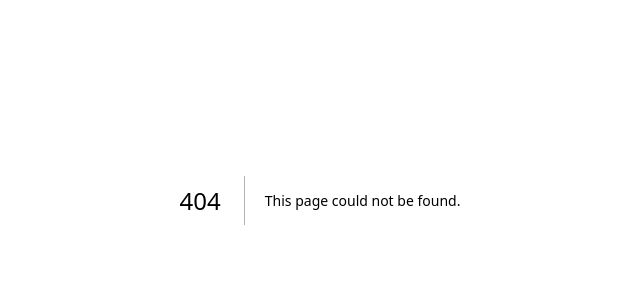
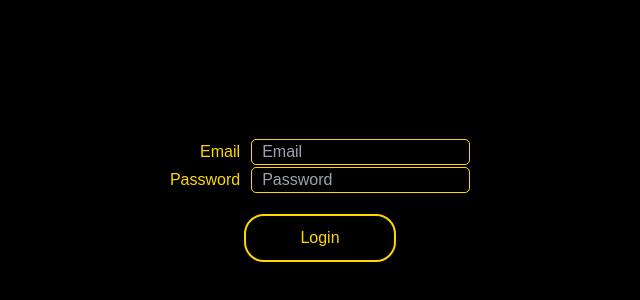
Before and after one commit to bigdude409/photo-journal, a Next.js app: page /login in a window 1280 px wide. Before the commit this address had no page. Shown: the part 200-500 px from the top of the page, without its empty margins (320-960 px from the left). Built offline with nearby package versions, Linux system fonts and the light colour scheme.

Commit message:
Login page

```diff
--- a/src/app/layout.tsx
+++ b/src/app/layout.tsx
@@ -23,8 +23,8 @@ export default function RootLayout({
   children: React.ReactNode
 }) {
   return (
-    <html lang="en" className="dark:bg-gray-900 bg-white">
-      <body className="${geistSans.variable} ${geistMono.variable} antialiased dark:bg-black bg-white transition-colors duration-300">
+    <html lang="en" className="dark:bg-black bg-white">
+      <body className="${geistSans.variable} ${geistMono.variable} antialiased dark:bg-black bg-white">
         {children}
       </body>
     </html>
--- /dev/null
+++ b/src/app/login/page.tsx
@@ -0,0 +1,134 @@
+'use client';
+
+import React, { useEffect, useState } from 'react';
+import { useRouter } from "next/navigation";
+
+const LoginPage = () => {
+    const [email, setEmail] = useState('');
+    const [password, setPassword] = useState('');
+    const [error, setError] = useState('');
+    const [isLoggedIn, setIsLoggedIn] = useState(false);
+
+    const router = useRouter();
+
+    useEffect(() => {
+        const token = localStorage.getItem('authToken');
+        if (token) {
+            setIsLoggedIn(true);
+            router.push('/blog');
+        }
+    }, []);
+
+      // Redirect if logged in
+      useEffect(() => {
+        if (isLoggedIn) {
+            router.push('/blog');
+        }
+    }, [isLoggedIn, router]);
+
+    if (isLoggedIn) {
+        return null;
+    }
+
+    const authEndpoint = 'http://localhost:3010/api/v1/user/login';
+    const handleLogin = async () => {
+        try {
+            const response = await fetch(authEndpoint, {
+                method: 'POST',
+                headers: {
+                    'Content-Type': 'application/json',
+                },
+                body: JSON.stringify({ email: email, password: password }),
+            });
+
+            if (!response.ok) {
+                throw new Error('Login failed');
+            }
+
+            const data = await response.json();
+            const token = data.token;
+
+            // Save the token for subsequent calls
+            localStorage.setItem('authToken', token);
+            setIsLoggedIn(true);
+        } catch (err) {
+            if (err instanceof Error) {
+                setError(err.message);
+            } else {
+                setError('An unexpected error occurred');
+            }
+        }
+    };
+
+    return (
+        <div style={{ display: 'flex', justifyContent: 'center', alignItems: 'center', height: '100vh', backgroundColor: 'black' }}>
+            <div style={{ display: 'flex', flexDirection: 'column', alignItems: 'center', justifyContent: 'center', height: '100%' }}>
+                <table style={{ color: '#FFD700', marginBottom: '20px' }}>
+                    <tbody>
+                        <tr>
+                            <td style={{ textAlign: 'right', paddingRight: '10px' }}><h2>Email</h2></td>
+                            <td>
+                                <input
+                                    type="text"
+                                    placeholder="Email"
+                                    value={email}
+                                    onChange={(e) => setEmail(e.target.value)}
+                                    style={{
+                                        width: '100%',
+                                        background: 'black',
+                                        borderRadius: '5px',
+                                        border: '1px solid #FFD700',
+                                        outlineColor: '#FFD700',
+                                        color: '#FFD700',
+                                        paddingLeft: '10px',
+
+                                    }}
+                                />
+                            </td>
+                        </tr>
+                        <tr>
+                            <td style={{ textAlign: 'right', paddingRight: '10px' }}><h2>Password</h2></td>
+                            <td>
+                                <input
+                                    type="password"
+                                    placeholder="Password"
+                                    value={password}
+                                    onChange={(e) => setPassword(e.target.value)}
+                                    style={{
+                                        width: '100%',
+                                        background: 'black',
+                                        borderRadius: '5px',
+                                        border: '1px solid #FFD700',
+                                        outlineColor: '#FFD700',
+                                        color: '#FFD700',
+                                        paddingLeft: '10px',
+
+                                    }}
+                                />
+                            </td>
+                        </tr>
+                    </tbody>
+                </table>
+                {error && <p style={{ color: 'red', textAlign: 'center' }}>{error}</p>}
+                <button
+                    onClick={handleLogin}
+                    style={{
+                        padding: '10px 20px',
+                        border: '2px solid #FFD700',
+                        color: '#FFD700',
+                        background: 'transparent',
+                        borderRadius: '20px',
+                        cursor: 'pointer',
+                        textAlign: 'center',
+                        width: '50%',
+                        alignSelf: 'center'
+                    }}
+                >
+                    Login
+                </button>
+            </div>
+        </div>
+    );
+};
+
+export default LoginPage;
```
Also changed, not shown: src/app/blog/page.tsx (+32 -9 lines).
